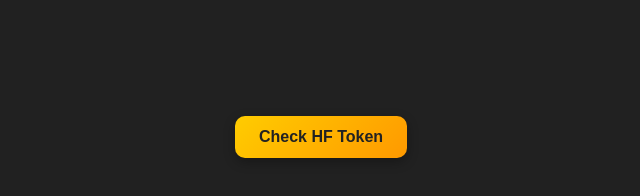
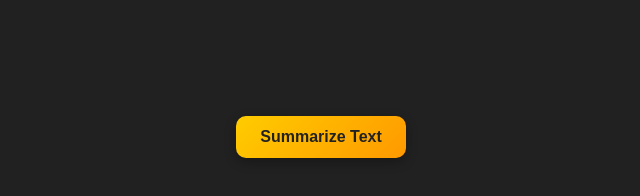
Before and after one commit to alexisinwork/hf_demo_BART, a website: page index.html in a window 1280 px wide. Shown: the full height of the page, 319-959 px from the left. Drawn offline with Linux system fonts and the light colour scheme.

Commit message:
crete an HF app

```diff
--- a/index.html
+++ b/index.html
@@ -5,7 +5,7 @@
         <link rel="stylesheet" href="index.css">
     </head>
     <body>
-      <button id="generate-btn">Check HF Token</button>
+      <button id="generate-btn">Summarize Text</button>
         <script type="module" src="index.js"></script>
     </body>
 </html>
```
